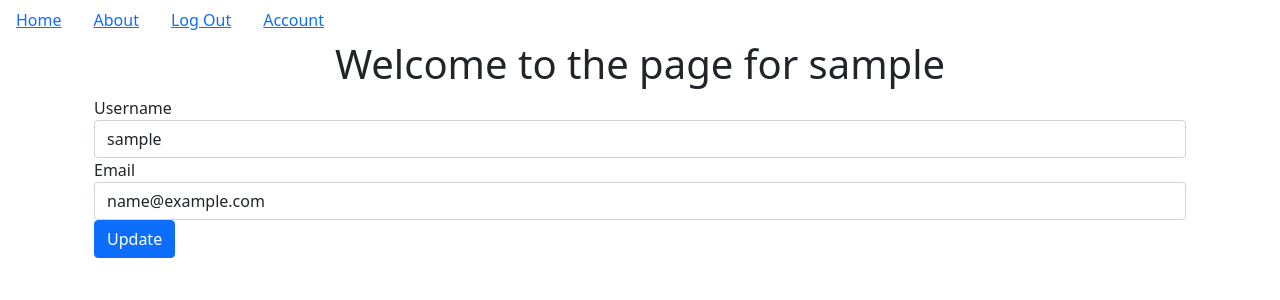
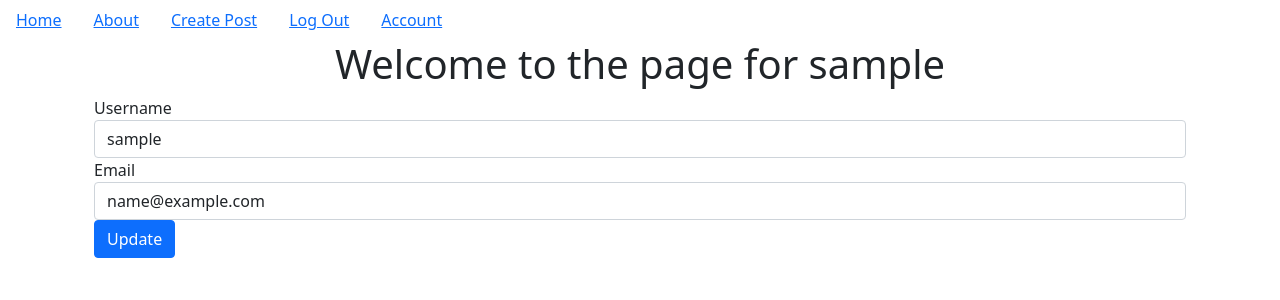
Before and after one commit to abygaelle/travelly, a Flask app: page /account in a window 1280 px wide. Shown: the top 300 px of the page. Run offline with Flask 2, Linux system fonts and the light colour scheme; the visitor is signed in with stand-in values (Sample User, id 1); data comes from the database, SQL or seed files in the repository; parts of the project's set-up code (start-up, migrations or seed data) failed here and were passed over; some libraries are stand-ins or nearby versions.

Commit message:
fix index view

```diff
--- a/myapp/core/views.py
+++ b/myapp/core/views.py
@@ -1,7 +1,7 @@
 # core/views.py
 
 from flask import render_template, request, Blueprint
-from myapp.models import BlogPost
+from myapp.models import TravelPost
 
 core = Blueprint('core', __name__)
 
--- a/myapp/templates/base.html
+++ b/myapp/templates/base.html
@@ -22,6 +22,9 @@
 
         {% if current_user.is_authenticated %}
         <li class="nav-link">
+            <a href="{{url_for('travel_posts.create_post')}}">Create Post</a>
+        </li>
+        <li class="nav-link">
             <a href="{{url_for('users.logout')}}">Log Out</a>
         </li>
         <li class="nav-link">
```
